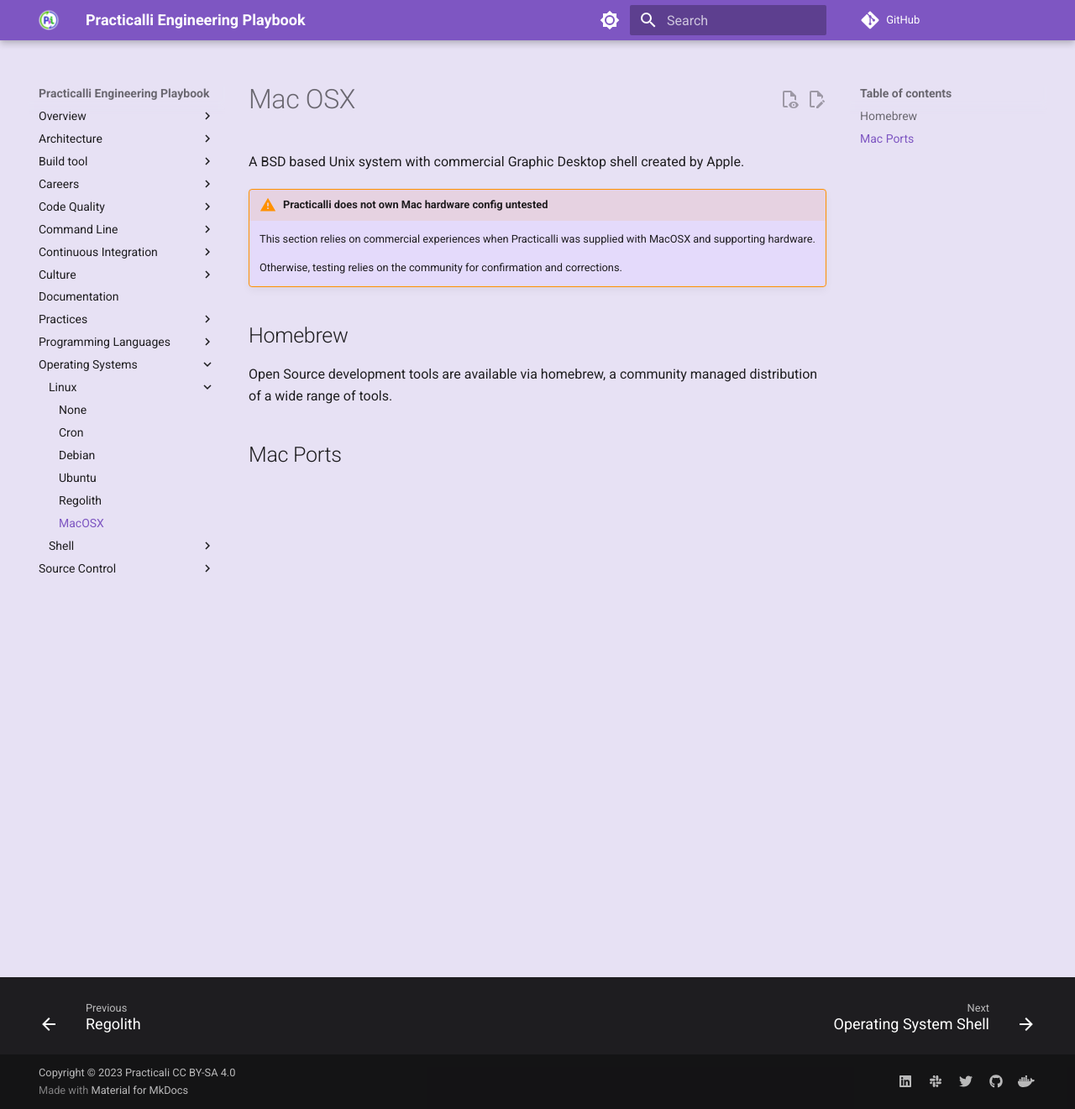
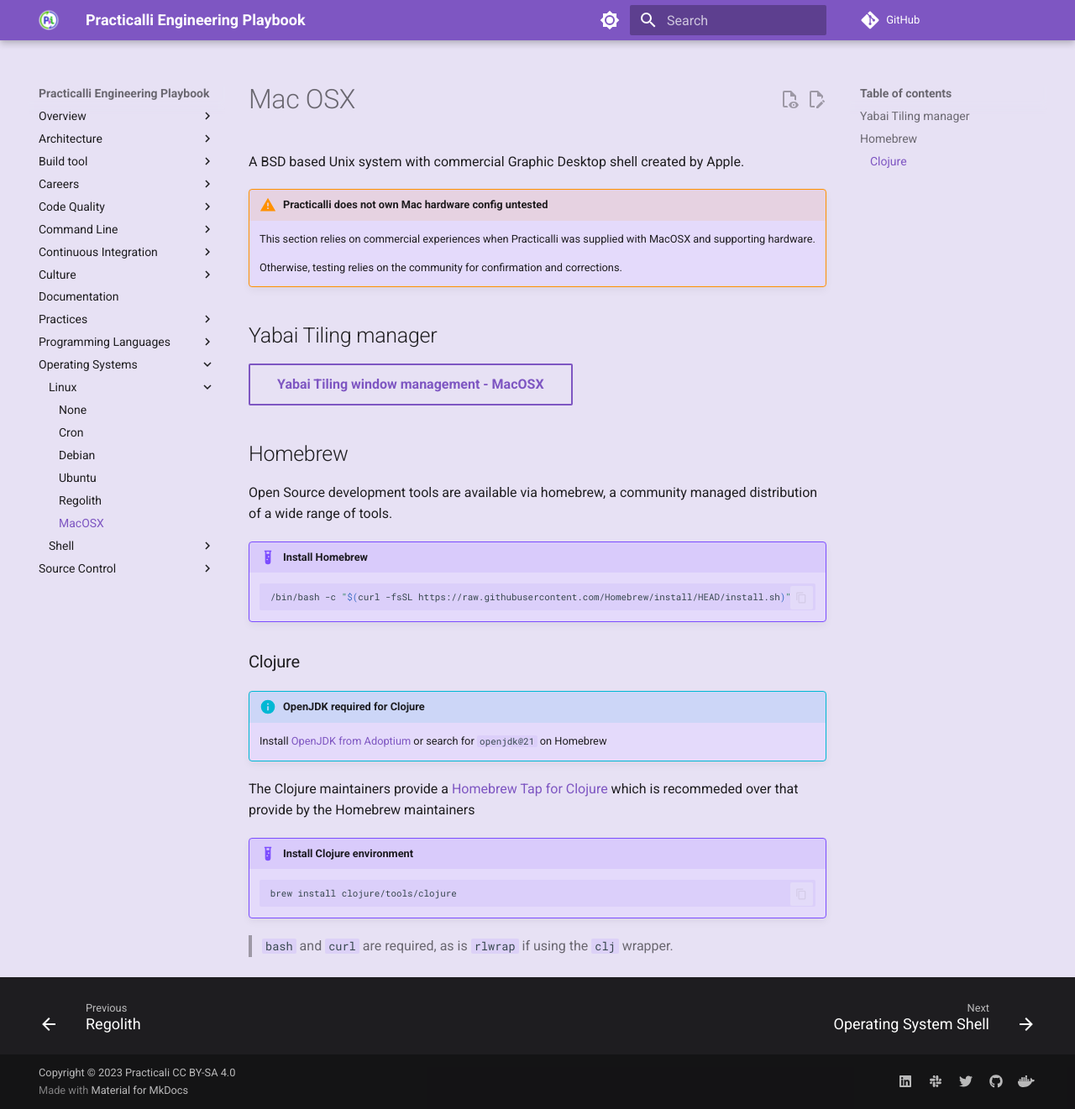
Before and after one commit to practicalli/engineering-playbook, an MkDocs documentation site: the page built from docs/os/macosx.md, in a window 1280 px wide and 1321 px high. Shown: the whole window at 84% size. Built offline with MkDocs 1.6.1 and Material for MkDocs 9.7.7, drawn with Linux system fonts in a browser that asks for light colours; plug-ins that fetch from the network failed and are left out; comment, search, counter and statistics services are not loaded.

Commit message:
os: macosx updates and tiling window projects

````diff
--- a/docs/os/macosx.md
+++ b/docs/os/macosx.md
@@ -8,9 +8,29 @@
     Otherwise, testing relies on the community for confirmation and corrections.
 
 
+## Yabai Tiling manager
+
+[Yabai Tiling window management - MacOSX](https://github.com/koekeishiya/yabai){target=_blank .md-button}
+
+
 ## Homebrew
 
 Open Source development tools are available via homebrew, a community managed distribution of a wide range of tools.
 
+!!! EXAMPLE "Install Homebrew"
+    ```shell
+    /bin/bash -c "$(curl -fsSL https://raw.githubusercontent.com/Homebrew/install/HEAD/install.sh)"
+    ```
 
-## Mac Ports
+### Clojure
+
+!!! INFO "OpenJDK required for Clojure"
+    Install [OpenJDK from Adoptium](https://adoptium.net/) or search for `openjdk@21` on Homebrew
+
+The Clojure maintainers provide a [Homebrew Tap for Clojure](https://github.com/clojure/homebrew-tools) which is recommeded over that provide by the Homebrew maintainers
+
+!!! EXAMPLE "Install Clojure environment"
+    ```shell
+    brew install clojure/tools/clojure
+    ```
+> `bash` and `curl` are required, as is `rlwrap` if using the `clj` wrapper.
````
